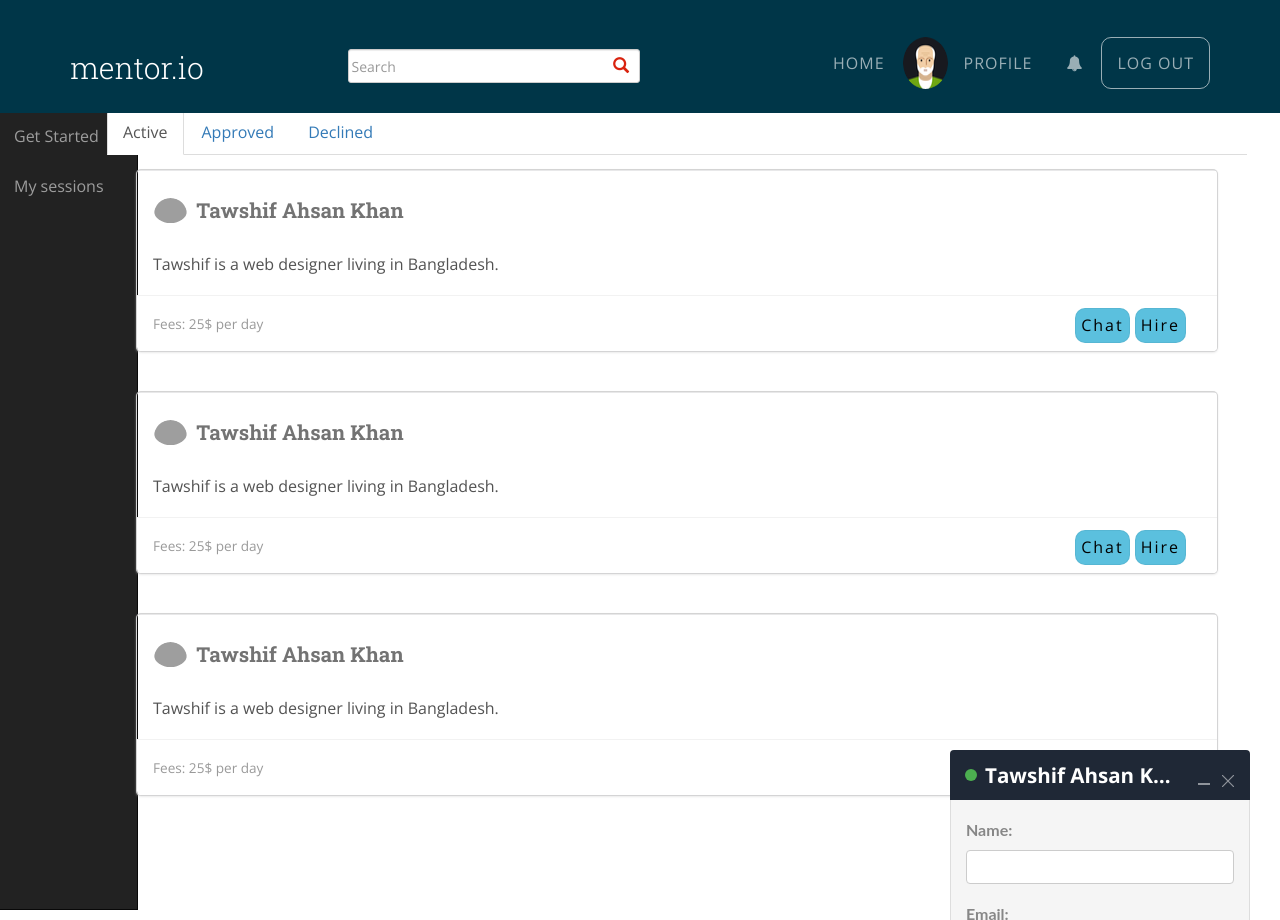
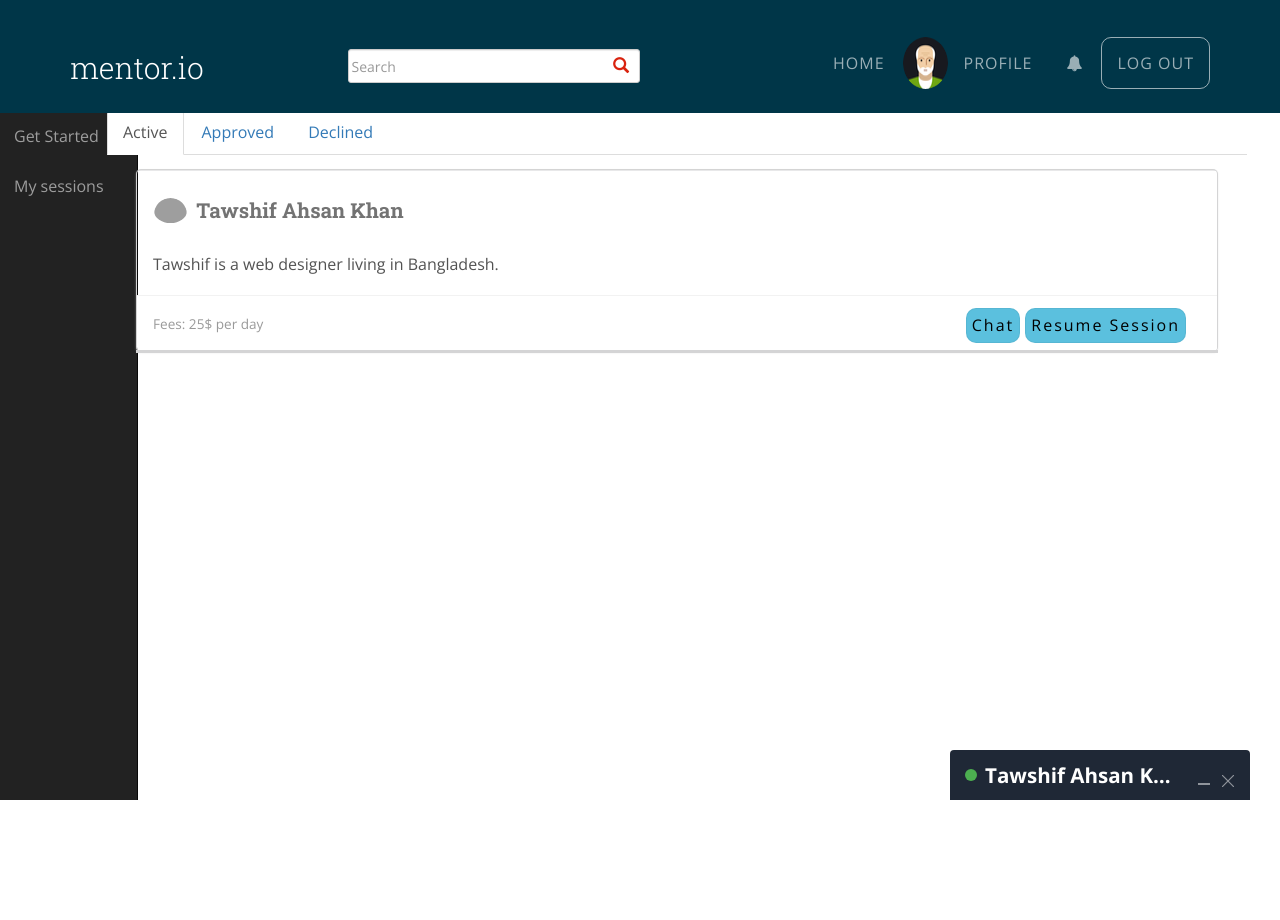
Before and after one commit to mehuled/mentor.io, a Django app: page /mentor/mysession/ in a window 1280 px wide; the page is wider, and only the part inside the window is pictured. After the commit the page ends 800 px from the top of that part, so only its background shows below. Run offline with Django 3.2, Linux system fonts and the light colour scheme; some libraries are stand-ins or nearby versions; grey boxes are pictures that could not be loaded.

Commit message:
Fixed Cards in MySession

```diff
--- a/mentor/templates/mentorapp/mysession.html
+++ b/mentor/templates/mentorapp/mysession.html
@@ -109,47 +109,21 @@
                     </div>
                     <div class="card-footer">
                         <small>Fees: 25$ per day</small>
-                        <button class="btn btn-info float-right" style=" margin-left: 5px;padding: 5px; float: right;">Hire</button>
+                        <button class="btn btn-info float-right" style=" margin-left: 5px;padding: 5px; float: right;">Resume Session</button>
                         <button class="btn btn-info float-right" style=" padding: 5px; float: right;">Chat</button>
                     </div>
                 </div>
             </div>
-            <hr>
+
         <div class="col-xs-12" style="margin: auto">
                 <div class="card card-inverse card-info">
-                    <div class="card-block">
-                        <figure class="profile profile-inline" style="margin-top: 10px">
-                            <img src="http://success-at-work.com/wp-content/uploads/2015/04/free-stock-photos.gif" class="profile-avatar" alt="">
-                        </figure>
-                        <h4 class="card-title">Tawshif Ahsan Khan</h4>
-                        <div class="card-text">
-                            Tawshif is a web designer living in Bangladesh.
-                        </div>
-                    </div>
-                    <div class="card-footer">
-                        <small>Fees: 25$ per day</small>
-                        <button class="btn btn-info float-right" style=" margin-left: 5px;padding: 5px; float: right; ">Hire</button>
-                        <button class="btn btn-info float-right" style=" padding: 5px; float: right;">Chat</button>
-                    </div>
+
                 </div>
             </div>
-            <hr>
+
         <div class="col-xs-12" style="margin: auto">
                 <div class="card card-inverse card-info">
-                    <div class="card-block">
-                        <figure class="profile profile-inline" style="margin-top: 10px">
-                            <img src="http://success-at-work.com/wp-content/uploads/2015/04/free-stock-photos.gif" class="profile-avatar" alt="">
-                        </figure>
-                        <h4 class="card-title">Tawshif Ahsan Khan</h4>
-                        <div class="card-text">
-                            Tawshif is a web designer living in Bangladesh.
-                        </div>
-                    </div>
-                    <div class="card-footer">
-                       <small>Fees: 25$ per day</small>
-                        <button class="btn btn-info float-right" style="margin-left: 5px;padding: 5px; float: right;">Hire</button>
-                        <button class="btn btn-info float-right" style=" padding: 5px; float: right;">Chat</button>
-                    </div>
+
                 </div>
             </div>
                         </div>
```
